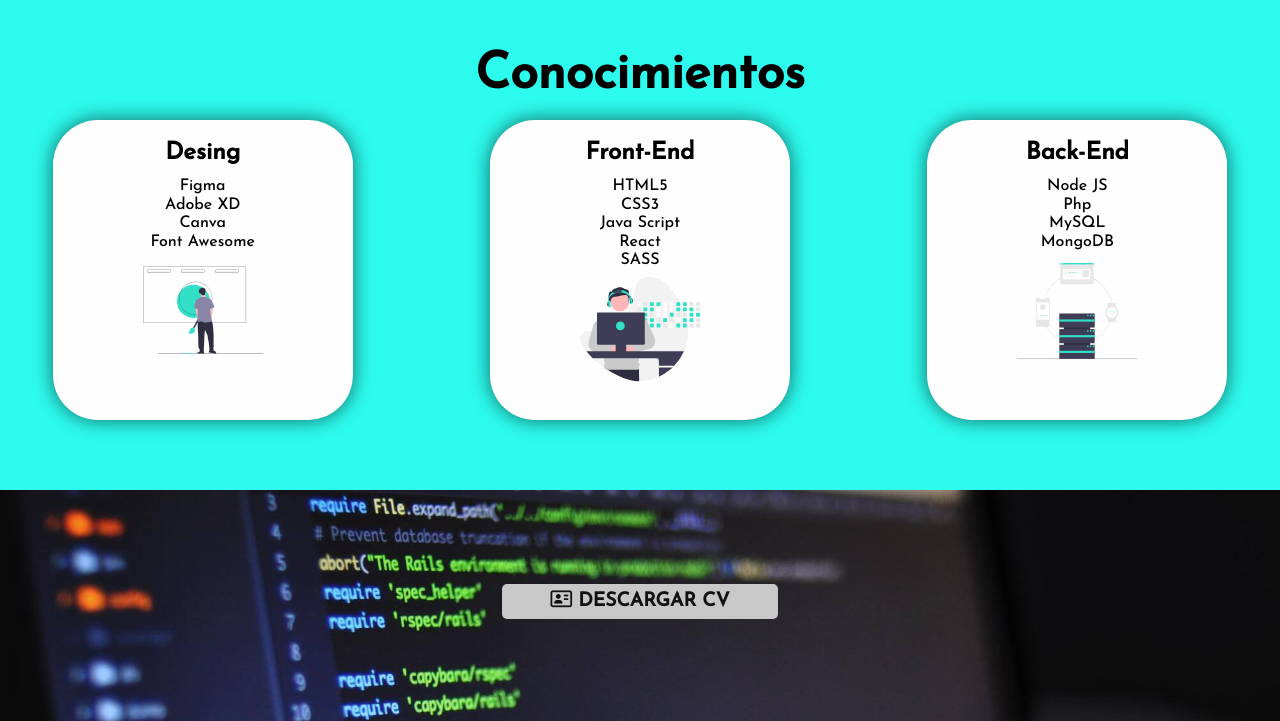
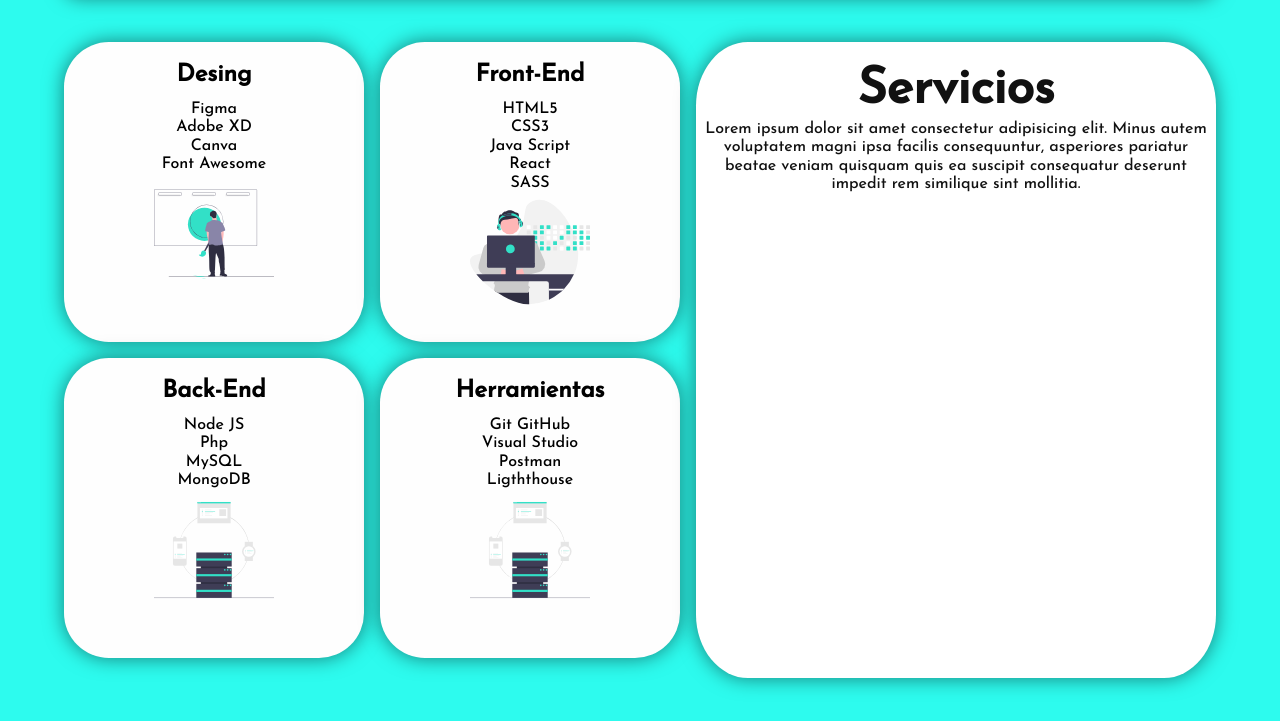
Before and after one commit to VictorDavid98/Portafolio-Victor-Zamora-Colipai, a website built with webpack: page src/index.html in a window 1280 px wide. Shown: the part 1298-2019 px from the top of the page. Built offline with nearby package versions, Linux system fonts and the light colour scheme.

Commit message:
28-01-22

```diff
--- a/src/index.html
+++ b/src/index.html
@@ -33,7 +33,7 @@
             </nav>
             <div class="hero">
                 <div class="imagen_header">
-                    <img src="./assets/img/img-header2.png" alt="imgen-header" width="450px" height="300px">
+                    <img src="./assets/img/09.png" alt="imgen-header" width="450px" height="300px">
                 </div>
                 <div class="contenido-hero">
                     <h2>¡Hola! soy Víctor Zamora </h2>
@@ -65,9 +65,10 @@
         </div>
     </div>
 
+    <div class="contenedor-habilidades">
         <div class="habilidades" id="conocimientos">
-        <h1>Conocimientos</h1>
             <div class="tres-columnas">
+
                 <article class="entrada-habilidades">
                     <h2> Desing</h2>
                         <p>Figma</p>
@@ -99,11 +100,27 @@
                             <img src="./assets/img/undraw_server_cluster_jwwq.svg" width="120px" height="120px" alt="svg">
                         </div>
                 </article>
+                <article class="entrada-habilidades">
+                    <h2> Herramientas</h2>
+                        <p>Git GitHub</p>
+                        <p>Visual Studio</p>
+                        <p>Postman</p>
+                        <p>Ligththouse</p>
+                        <div class="iconos-tech">
+                            <img src="./assets/img/undraw_server_cluster_jwwq.svg" width="120px" height="120px" alt="svg">
+                        </div>
+                </article>
+            </div>
+            <div class="servicios">
+                <h1>Servicios</h1>
+                <p>Lorem ipsum dolor sit amet consectetur adipisicing elit. Minus autem voluptatem magni ipsa facilis consequuntur, asperiores pariatur beatae veniam quisquam quis ea suscipit consequatur deserunt impedit rem similique sint mollitia.</p>
+            </div>
         </div>
     </div>
 
+
     <div class="imagen-fondo" style="background-image: url(./assets/img/img-cv.jpg);">
-        <a download="VictorZamoraColipai.pdf" href="assets/Victor_David_Zamora_colipai_CV.pdf" class="boton" > <i class="far fa-address-card"></i> Descargar CV</a>
+        <a download="VictorZamoraColipai.pdf" href="assets/Victor_David_Zamora_colipai_CV.pdf" class="btn" > <i class="far fa-address-card"></i> Descargar CV</a>
     </div>
 
 <!----------------------Seccion Proyectos------------------>
--- a/src/styles.scss
+++ b/src/styles.scss
@@ -313,17 +313,17 @@ header{
             .btn{
                 position: relative;
                 padding: 10px 30px;
-                border: 2px solid #1f0ad8;
+                border: 4px solid $blanco;
                 margin: 10px;
                 display: inline-block;
                 text-decoration: none;
-                color: #1f0ad8;
+                color: $blanco;
                 letter-spacing: 2px;
                 text-transform: uppercase;
                 transition: 0.5s;
             }
             .btn:hover{
-                color: #111;
+                color: rgb(116, 107, 107);
             }
             // a{
             //     background-color: $grisClaro;
@@ -351,6 +351,7 @@ header{
     justify-content: center;
     body.dark &{
         background-color: rgb(56, 50, 50);
+
     }
 }
 .contenedor-sobremi{
@@ -360,6 +361,7 @@ header{
     padding-top: 10px;
     border-radius: 15px;
     margin: 30px 0;
+    box-shadow: 0 0 20px 0 rgba(0, 0, 0, 0.5);
 
 
     @media (min-width: 768px)
@@ -385,6 +387,7 @@ header{
 
     body.dark &{
         background-color: $grisOscuro;
+        box-shadow: 0 0 20px 0 rgba(255, 255, 255, 0.3);
     }
     h1{
         padding-top: 5px;
@@ -413,16 +416,28 @@ header{
         margin-left: 18%;
     }
 }
+.contenedor-habilidades{
+    width: 100%;
+    background: rgb(45,251,238);
+    body.dark &{
+        background-color: rgb(56, 50, 50);
+    }
+}
+.habilidades{
 
-.habilidades{
-    max-width: 100%;
     margin: 0 auto;
     text-align: center;
+    width: 90%;
     background: rgb(45,251,238);
     padding-bottom: 50px;
+    display: grid;
+    grid-template-columns: repeat(2, 1fr);
+    gap: 1rem;
+    padding-top: 15px;
+
 
     body.dark &{
-        background-color: $negro;
+        background-color: rgb(56, 50, 50);
         color: $blanco;
     }
     h1{
@@ -438,24 +453,24 @@ header{
 }
 .tres-columnas{
     display: grid;
-    row-gap: 2rem;
+    gap: 1rem;
     width: 100%;
-    padding-top: 15px;
     text-align: center;
     align-items: center;
     background: rgb(45,251,238);
     padding-bottom: 20px;
     body.dark &{
-        background-color: $negro;
+        background-color: rgb(56, 50, 50);
         color: $negro;
     }
+
 }
 @media (min-width: 768px) {
     .tres-columnas {
-        grid-template-columns: repeat(3, 1fr);
+        grid-template-columns: repeat(2, 1fr);
         text-align: center;
         align-items: center;
-        column-gap: 2rem;
+
     }
 }
 .entrada-habilidades{
@@ -466,17 +481,29 @@ header{
     border-radius: 15%;
     width: 300px;
     height: 300px;
-    box-shadow: 0 0 20px 0 rgba(0, 0, 0, 0.6);
+    box-shadow: 0 0 20px 0 rgba(0, 0, 0, 0.5);
    h1{
        padding: 0%;
        padding-top: 10px;
    }
    body.dark &{
-        box-shadow: 0 0 20px 0 rgba(255, 255, 255, 0.6);
+        box-shadow: 0 0 20px 0 rgba(255, 255, 255, 0.3);
+        background-color: $grisOscuro;
+        color: $blanco;
    }
 
 }
-
+.servicios{
+    background-color: #fff;
+    border-radius: 10%;
+    box-shadow: 0 0 20px 0 rgba(0, 0, 0, 0.5);
+    color: $negro;
+    body.dark &{
+        box-shadow: 0 0 20px 0 rgba(255, 255, 255, 0.3);
+        background-color: $grisOscuro;
+        color: $blanco;
+   }
+}
 
 .imagen-fondo{
         background-repeat: no-repeat;
@@ -487,20 +514,25 @@ header{
         width: 100%;
         text-align: center;
         padding-top: 100px;
-        a{
+        .btn{
+            position: relative;
+            padding: 10px 30px;
+            border: 4px solid $blanco;
+            margin: 10px;
+            display: inline-block;
+            text-decoration: none;
+            color: $blanco;
+            letter-spacing: 2px;
+            text-transform: uppercase;
+            transition: 0.5s;
+        }
+        .btn:hover{
+            color: rgb(116, 107, 107);
+        }
 
-            background-color: $grisClaro;
-            color: $negro;
-            margin-top: .5rem;
-            padding: .5rem 3rem;
-            border-radius: 5px;
-            font-weight: 700;
-            text-decoration: none;
-            text-transform: uppercase;
-            font-size: 1.2rem;
-            border:none;
 
-        }
+
+
 }
 
 .proyectos{
@@ -603,7 +635,7 @@ header{
    body.dark &{
         background-color: $negro;
         color: $blanco;
-        box-shadow: 0 0 20px 0 rgba(255, 255, 255, 0.6);
+        box-shadow: 0 0 20px 0 rgba(255, 255, 255, 0.3);
     }
 
 }
@@ -623,9 +655,9 @@ header{
         }
     }
     .contacto-1{
-        box-shadow: 0 0 20px 0 rgba(0, 0, 0, 0.6);
+        box-shadow: 0 0 20px 0 rgba(0, 0, 0, 0.3);
         body.dark &{
-            box-shadow: 0 0 20px 0 rgba(255, 255, 255, 0.6);
+            box-shadow: 0 0 20px 0 rgba(255, 255, 255, 0.3);
         }
 
     }
```
Also changed, not shown: src/assets/img/02.svg (added), src/assets/img/03.svg (added), src/assets/img/04.svg (added), src/assets/img/05.svg (added), src/assets/img/06.svg (added), src/assets/img/07.png (added), src/assets/img/08.png (added), src/assets/img/09.png (added), src/styles.css, 1 other file. Lines whose indentation alone changed are shown as unchanged.
